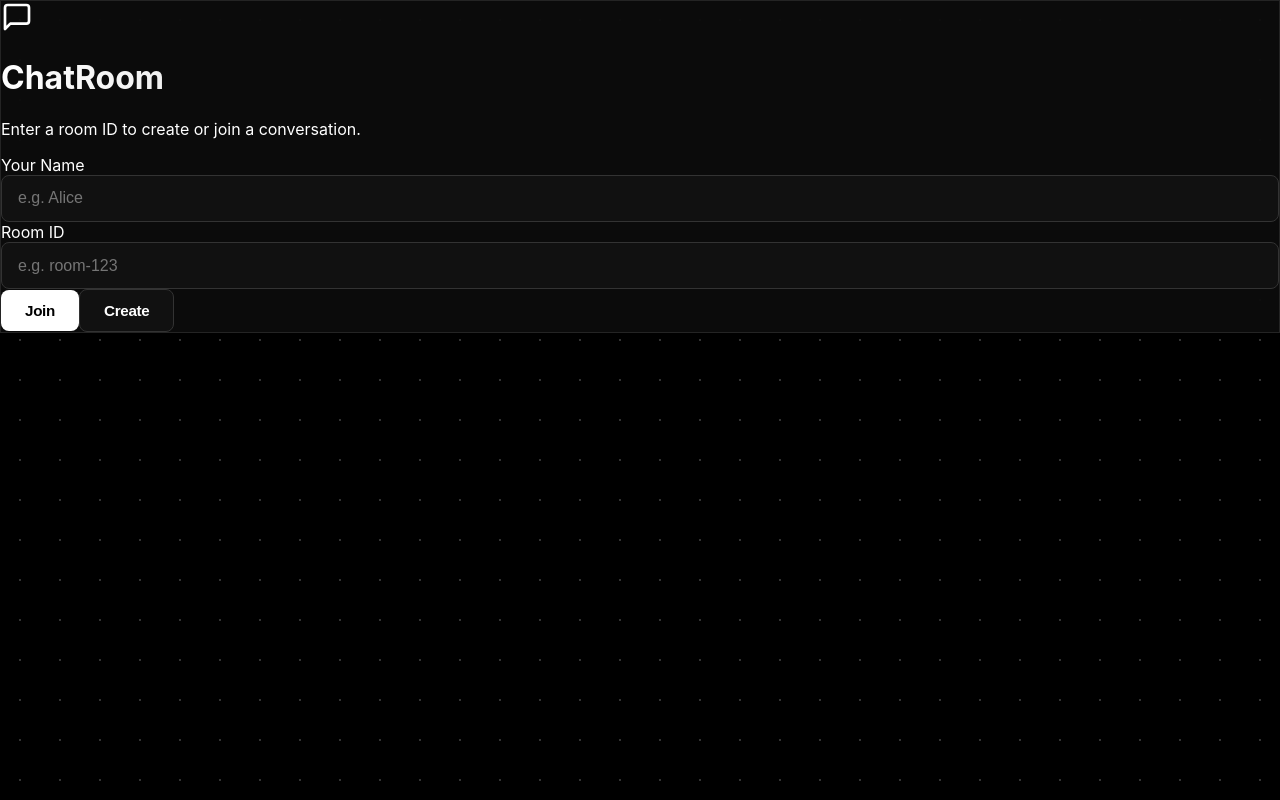
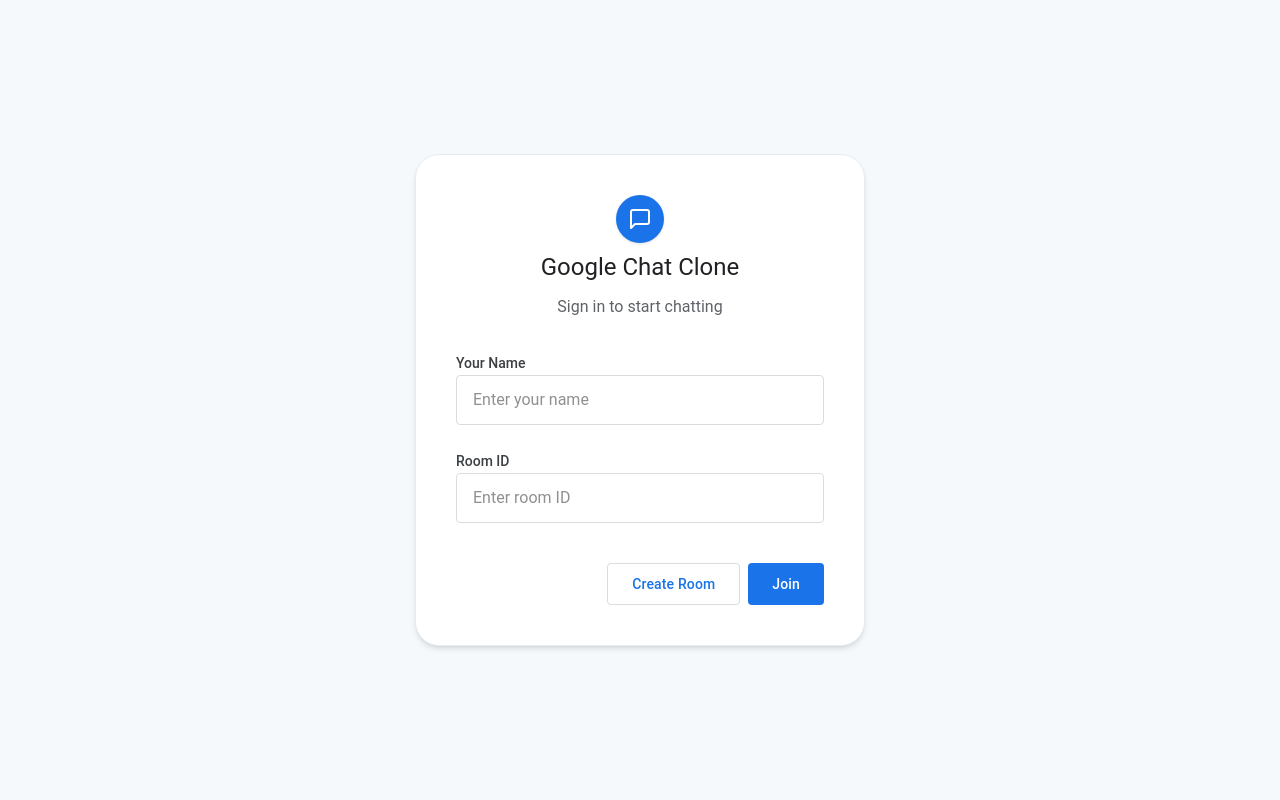
Before and after one commit to Shivkumardhakad/chat-app, a React (Vite) app in the folder client/: page / in a window 1280 px wide. Built offline with nearby package versions, Linux system fonts and the light colour scheme.

Commit message:
google like view is added

```diff
--- a/client/package.json
+++ b/client/package.json
@@ -21,13 +21,17 @@
   },
   "devDependencies": {
     "@eslint/js": "^9.39.1",
+    "@tailwindcss/postcss": "^4.1.18",
     "@types/react": "^19.2.5",
     "@types/react-dom": "^19.2.3",
     "@vitejs/plugin-react": "^5.1.1",
+    "autoprefixer": "^10.4.23",
     "eslint": "^9.39.1",
     "eslint-plugin-react-hooks": "^7.0.1",
     "eslint-plugin-react-refresh": "^0.4.24",
     "globals": "^16.5.0",
+    "postcss": "^8.5.6",
+    "tailwindcss": "^4.1.18",
     "vite": "npm:rolldown-vite@7.2.5"
   },
   "overrides": {
--- /dev/null
+++ b/client/postcss.config.js
@@ -0,0 +1,6 @@
+export default {
+    plugins: {
+        '@tailwindcss/postcss': {},
+        autoprefixer: {},
+    },
+}
--- a/client/src/components/JoinCreateChat.jsx
+++ b/client/src/components/JoinCreateChat.jsx
@@ -69,29 +69,25 @@
     }
 
     return (
-        <div className="min-h-screen flex items-center justify-center relative overflow-hidden">
-            {/* Background blobs for premium feel */}
-            <div className="absolute top-[-20%] left-[-10%] w-[500px] h-[500px] bg-blue-600/20 rounded-full blur-[100px] pointer-events-none"></div>
-            <div className="absolute bottom-[-20%] right-[-10%] w-[500px] h-[500px] bg-purple-600/20 rounded-full blur-[100px] pointer-events-none"></div>
-
-            <div className="glass p-10 rounded-3xl w-full max-w-md shadow-glow flex flex-col gap-8 animate-fade-in z-10 border border-[var(--accents-2)]">
-                <div className="text-center space-y-2">
-                    <div className="inline-block p-3 rounded-2xl bg-[var(--accents-1)] mb-2 shadow-inner border border-[var(--accents-2)]">
-                        <svg xmlns="http://www.w3.org/2000/svg" width="32" height="32" viewBox="0 0 24 24" fill="none" stroke="currentColor" strokeWidth="2" strokeLinecap="round" strokeLinejoin="round" className="text-[var(--foreground)]">
+        <div className="min-h-screen flex items-center justify-center bg-[var(--surface)]">
+            <div className="bg-white p-10 rounded-lg w-full max-w-[450px] shadow-md flex flex-col gap-8 animate-fade-in border border-[var(--accents-2)]">
+                <div className="text-center space-y-3">
+                    <div className="inline-flex items-center justify-center w-12 h-12 rounded-full bg-[var(--primary)] text-white mb-2 shadow-sm">
+                        <svg xmlns="http://www.w3.org/2000/svg" width="24" height="24" viewBox="0 0 24 24" fill="none" stroke="currentColor" strokeWidth="2" strokeLinecap="round" strokeLinejoin="round">
                             <path d="M21 15a2 2 0 0 1-2 2H7l-4 4V5a2 2 0 0 1 2-2h14a2 2 0 0 1 2 2z"></path>
                         </svg>
                     </div>
-                    <h1 className="text-4xl font-extrabold tracking-tighter text-gradient">
-                        ChatRoom
+                    <h1 className="text-2xl font-normal text-[var(--foreground)]">
+                        Google Chat Clone
                     </h1>
-                    <p className="text-[var(--accents-5)] text-sm font-medium">
-                        Enter a room ID to create or join a conversation.
+                    <p className="text-[var(--accents-7)] text-base">
+                        Sign in to start chatting
                     </p>
                 </div>
 
-                <div className="space-y-5">
-                    <div className="space-y-2 group">
-                        <label htmlFor="userName" className="text-xs font-semibold text-[var(--accents-5)] uppercase tracking-wider group-focus-within:text-[var(--foreground)] transition-colors">
+                <div className="space-y-6">
+                    <div className="space-y-1">
+                        <label htmlFor="userName" className="text-sm font-medium text-[var(--accents-8)]">
                             Your Name
                         </label>
                         <input
@@ -100,13 +96,13 @@
                             type="text"
                             id="userName"
                             name="userName"
-                            placeholder="e.g. Alice"
-                            className="bg-[var(--accents-1)]/50 focus:bg-[var(--background)] transition-all"
+                            placeholder="Enter your name"
+                            className="bg-white focus:bg-white"
                         />
                     </div>
 
-                    <div className="space-y-2 group">
-                        <label htmlFor="roomId" className="text-xs font-semibold text-[var(--accents-5)] uppercase tracking-wider group-focus-within:text-[var(--foreground)] transition-colors">
+                    <div className="space-y-1">
+                        <label htmlFor="roomId" className="text-sm font-medium text-[var(--accents-8)]">
                             Room ID
                         </label>
                         <input
@@ -115,24 +111,24 @@
                             value={detail.roomId}
                             type="text"
                             id="roomId"
-                            placeholder="e.g. room-123"
-                            className="bg-[var(--accents-1)]/50 focus:bg-[var(--background)] transition-all font-mono"
+                            placeholder="Enter room ID"
+                            className="bg-white focus:bg-white"
                         />
                     </div>
                 </div>
 
-                <div className="flex gap-3 pt-2">
+                <div className="flex justify-end gap-2 pt-2">
+                    <button
+                        onClick={createRoom}
+                        className="secondary"
+                    >
+                        Create Room
+                    </button>
                     <button
                         onClick={joinChat}
-                        className="flex-1 bg-[var(--foreground)] text-[var(--background)] hover:bg-[var(--accents-7)] font-bold py-3.5"
+                        className="bg-[var(--primary)] text-white hover:bg-[var(--primary-hover)]"
                     >
                         Join
-                    </button>
-                    <button
-                        onClick={createRoom}
-                        className="flex-1 secondary py-3.5"
-                    >
-                        Create
                     </button>
                 </div>
             </div>
--- a/client/src/index.css
+++ b/client/src/index.css
@@ -1,26 +1,30 @@
+@import "tailwindcss";
+
 :root {
-  --background: #000000;
-  --foreground: #ffffff;
-  --accents-1: #111111;
-  --accents-2: #333333;
-  --accents-3: #444444;
-  --accents-4: #666666;
-  --accents-5: #888888;
-  --accents-6: #999999;
-  --accents-7: #eaeaea;
-  --accents-8: #fafafa;
-  --success: #0070f3;
-  --success-light: #3291ff;
-  --success-dark: #003e8a;
-  --error: #e00;
-  --error-light: #ff1a1a;
-  --warning: #f5a623;
-  --font-sans: "Inter", -apple-system, BlinkMacSystemFont, "Segoe UI", "Roboto", "Oxygen", "Ubuntu", "Cantarell", "Fira Sans", "Droid Sans", "Helvetica Neue", sans-serif;
+  --background: #ffffff;
+  --surface: #f6f9fc;
+  --foreground: #202124;
+  --accents-1: #f1f3f4;
+  --accents-2: #e8eaed;
+  --accents-3: #dadce0;
+  --accents-4: #bdc1c6;
+  --accents-5: #9aa0a6;
+  --accents-6: #80868b;
+  --accents-7: #5f6368;
+  --accents-8: #3c4043;
+  --success: #1e8e3e;
+  --error: #d93025;
+  --primary: #1a73e8;
+  /* Google Blue */
+  --primary-hover: #1765cc;
+  --on-primary: #ffffff;
+
+  --font-sans: "Product Sans", "Roboto", "Segoe UI", "Inter", -apple-system, BlinkMacSystemFont, sans-serif;
   --radius: 8px;
-  --shadow-sm: 0 5px 10px rgba(0, 0, 0, 0.12);
-  --shadow-md: 0 8px 30px rgba(0, 0, 0, 0.12);
-  --shadow-lg: 0 30px 60px rgba(0, 0, 0, 0.12);
-  --shadow-glow: 0 0 50px -10px rgba(255, 255, 255, 0.15);
+  --radius-lg: 24px;
+
+  --shadow-sm: 0 1px 2px 0 rgba(60, 64, 67, 0.3), 0 1px 3px 1px rgba(60, 64, 67, 0.15);
+  --shadow-md: 0 4px 4px 0 rgba(60, 64, 67, 0.30), 0 8px 12px 6px rgba(60, 64, 67, 0.15);
 }
 
 body {
@@ -31,8 +35,6 @@
   color: var(--foreground);
   -webkit-font-smoothing: antialiased;
   -moz-osx-font-smoothing: grayscale;
-  background-image: radial-gradient(#333 1px, transparent 0);
-  background-size: 40px 40px;
 }
 
 * {
@@ -42,44 +44,43 @@
 button {
   cursor: pointer;
   border: none;
-  background: var(--foreground);
-  color: var(--background);
-  font-weight: 600;
-  padding: 0.75rem 1.5rem;
-  border-radius: var(--radius);
-  transition: all 0.2s cubic-bezier(0.25, 0.46, 0.45, 0.94);
-  font-size: 0.95rem;
-  letter-spacing: -0.02em;
+  background: var(--primary);
+  color: var(--on-primary);
+  font-weight: 500;
+  padding: 0.6rem 1.5rem;
+  border-radius: 4px;
+  transition: all 0.2s cubic-bezier(0.4, 0.0, 0.2, 1);
+  font-size: 0.875rem;
+  letter-spacing: 0.01em;
 }
 
 button:hover {
-  background: var(--accents-7);
-  transform: translateY(-2px);
-  box-shadow: 0 5px 15px rgba(255, 255, 255, 0.1);
+  background: var(--primary-hover);
+  box-shadow: 0 1px 2px rgba(60, 64, 67, 0.3);
 }
 
 button:active {
-  transform: translateY(0);
+  background: var(--primary);
+  box-shadow: none;
 }
 
 button.secondary {
-  background: var(--accents-1);
-  color: var(--foreground);
-  border: 1px solid var(--accents-2);
+  background: transparent;
+  color: var(--primary);
+  border: 1px solid var(--accents-3);
 }
 
 button.secondary:hover {
-  border-color: var(--foreground);
-  color: var(--foreground);
-  background: var(--accents-1);
+  background: rgba(26, 115, 232, 0.04);
+  border-color: var(--accents-3);
 }
 
 input {
-  background: var(--accents-1);
-  border: 1px solid var(--accents-2);
+  background: var(--background);
+  border: 1px solid var(--accents-3);
   color: var(--foreground);
-  padding: 0.85rem 1rem;
-  border-radius: var(--radius);
+  padding: 0.75rem 1rem;
+  border-radius: 4px;
   font-size: 1rem;
   width: 100%;
   transition: all 0.2s ease;
@@ -87,8 +88,8 @@
 }
 
 input:focus {
-  border-color: var(--foreground);
-  box-shadow: 0 0 0 2px var(--accents-2);
+  border-color: var(--primary);
+  box-shadow: inset 0 0 0 1px var(--primary);
 }
 
 .container {
@@ -97,47 +98,33 @@
   padding: 0 1rem;
 }
 
-/* Glassmorphism utility */
+/* Utils */
 .glass {
-  background: rgba(17, 17, 17, 0.7);
-  backdrop-filter: blur(20px);
-  -webkit-backdrop-filter: blur(20px);
-  border: 1px solid rgba(255, 255, 255, 0.1);
+  background: #ffffff;
+  border: 1px solid var(--accents-2);
 }
 
 /* Animations */
 @keyframes fadeIn {
   from {
     opacity: 0;
-    transform: translateY(20px) scale(0.98);
+    transform: translateY(10px);
   }
 
   to {
     opacity: 1;
-    transform: translateY(0) scale(1);
+    transform: translateY(0);
   }
 }
 
 .animate-fade-in {
-  animation: fadeIn 0.5s cubic-bezier(0.16, 1, 0.3, 1) forwards;
-}
-
-/* Staggered animation delays */
-.delay-100 {
-  animation-delay: 100ms;
-}
-
-.delay-200 {
-  animation-delay: 200ms;
-}
-
-.delay-300 {
-  animation-delay: 300ms;
+  animation: fadeIn 0.3s cubic-bezier(0.4, 0.0, 0.2, 1) forwards;
 }
 
 /* Scrollbar */
 ::-webkit-scrollbar {
-  width: 6px;
+  width: 8px;
+  height: 8px;
 }
 
 ::-webkit-scrollbar-track {
@@ -145,66 +132,38 @@
 }
 
 ::-webkit-scrollbar-thumb {
-  background: var(--accents-3);
+  background-color: var(--accents-3);
   border-radius: 4px;
 }
 
 ::-webkit-scrollbar-thumb:hover {
-  background: var(--accents-4);
+  background-color: var(--accents-4);
+}
+
+/* Message styling similar to Google Chat list */
+.message-bubble {
+  border-radius: var(--radius);
+  padding: 0.7rem 1rem;
+  max-width: 100%;
+  position: relative;
+  line-height: 1.5;
+}
+
+/* Grouped visual style */
+.message-bubble.other {
+  background: var(--accents-1);
+  color: var(--foreground);
+  border-top-left-radius: 2px;
+}
+
+.message-bubble.own {
+  background: #e8f0fe;
+  /* Very light blue */
+  color: var(--foreground);
+  /* Text is still dark */
+  border-top-right-radius: 2px;
 }
 
 .text-gradient {
-  background: linear-gradient(to right, #fff, #888);
-  -webkit-background-clip: text;
-  background-clip: text;
-  -webkit-text-fill-color: transparent;
+  color: var(--primary);
 }
-
-/* Message bubble styling with tails */
-.message-bubble {
-  border-radius: 18px;
-  position: relative;
-  padding: 0.75rem 1.25rem;
-  box-shadow: var(--shadow-sm);
-}
-
-.message-bubble.other {
-  background: var(--accents-2);
-  color: var(--foreground);
-}
-
-.message-bubble.other::after {
-  content: "";
-  position: absolute;
-  left: -8px;
-  top: 14px;
-  width: 0;
-  height: 0;
-  border-top: 8px solid transparent;
-  border-right: 8px solid var(--accents-2);
-  border-bottom: 8px solid transparent;
-}
-
-.message-bubble.own {
-  background: var(--foreground);
-  color: var(--background);
-  box-shadow: 0 8px 30px rgba(0,0,0,0.25);
-}
-
-.message-bubble.own::after {
-  content: "";
-  position: absolute;
-  right: -8px;
-  top: 14px;
-  width: 0;
-  height: 0;
-  border-top: 8px solid transparent;
-  border-left: 8px solid var(--foreground);
-  border-bottom: 8px solid transparent;
-}
-
-/* Slightly larger avatar center spacing */
-.chat-avatar-large {
-  width: 40px;
-  height: 40px;
-}
```
Also changed, not shown: client/src/components/ChatPage.jsx (+51 -45 lines), client/tailwind.config.js (added, +11 -0 lines), 1 other file (tests, documents, lock files or other folders).
